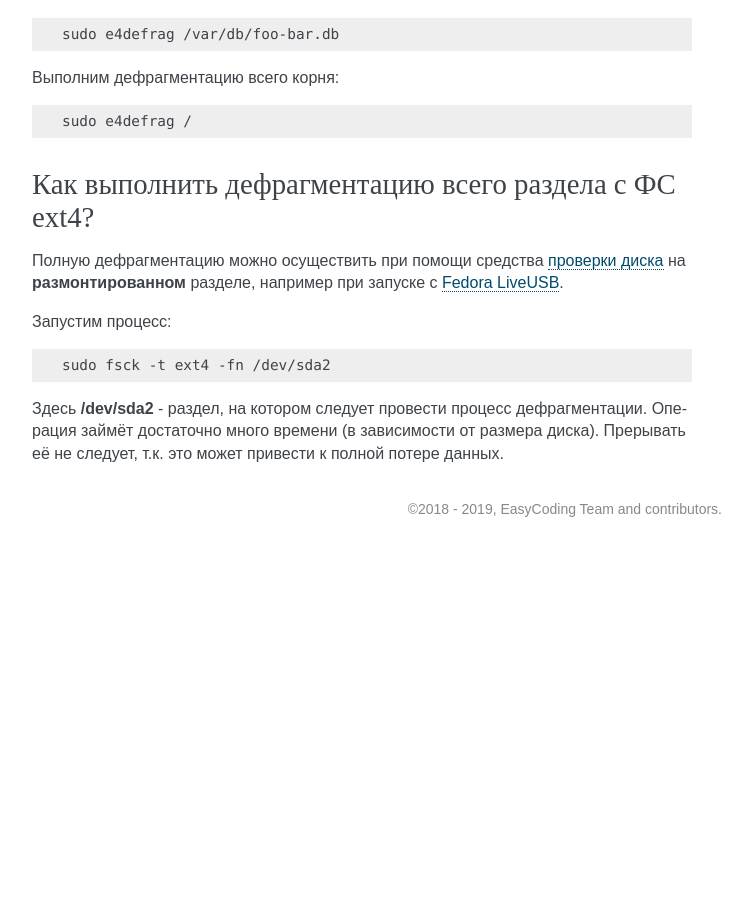
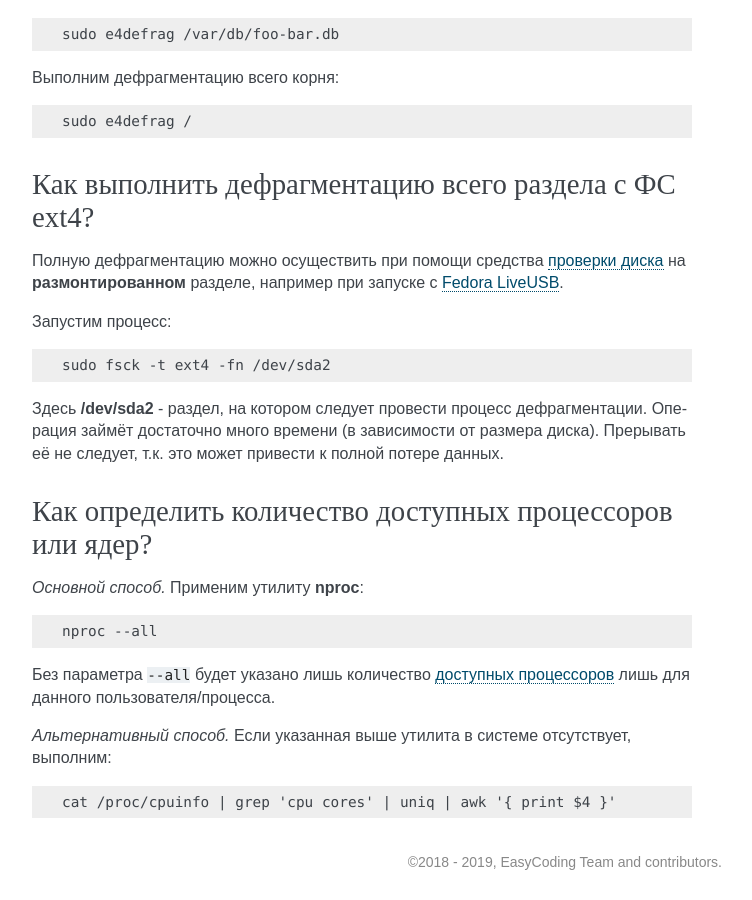
Before and after one commit to RussianFedora/FAQ, a Sphinx documentation site: the page built from source/administration.rst, in a window 1280 px wide and 900 px high, scrolled down 20237 px. Shown: the whole window, without its empty margins (388-1140 px from the left). Built offline with Sphinx 7.4.7, drawn with Linux system fonts in a browser that asks for light colours; before the commit the page ends 20784 px from its top, so only the background shows below that; some of the changed text lies outside the part shown.

Commit message:
Added question about fetching information about available CPU cores.

```diff
--- a/source/administration.rst
+++ b/source/administration.rst
@@ -1172,3 +1172,23 @@ FUSE (file system in userspace) - это модуль ядра и набор у
     sudo fsck -t ext4 -fn /dev/sda2
 
 Здесь **/dev/sda2** - раздел, на котором следует провести процесс дефрагментации. Операция займёт достаточно много времени (в зависимости от размера диска). Прерывать её не следует, т.к. это может привести к полной потере данных.
+
+.. index:: cpu, core, grep, awk, uniq
+.. _cpu-cores:
+
+Как определить количество доступных процессоров или ядер?
+============================================================
+
+*Основной способ.* Применим утилиту **nproc**:
+
+.. code-block:: text
+
+    nproc --all
+
+Без параметра ``--all`` будет указано лишь количество :ref:`доступных процессоров <task-affinity>` лишь для данного пользователя/процесса.
+
+*Альтернативный способ.* Если указанная выше утилита в системе отсутствует, выполним:
+
+.. code-block:: text
+
+    cat /proc/cpuinfo | grep 'cpu cores' | uniq | awk '{ print $4 }'
```
